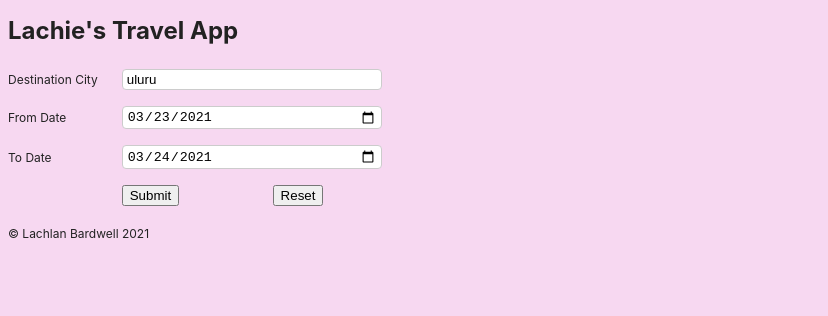
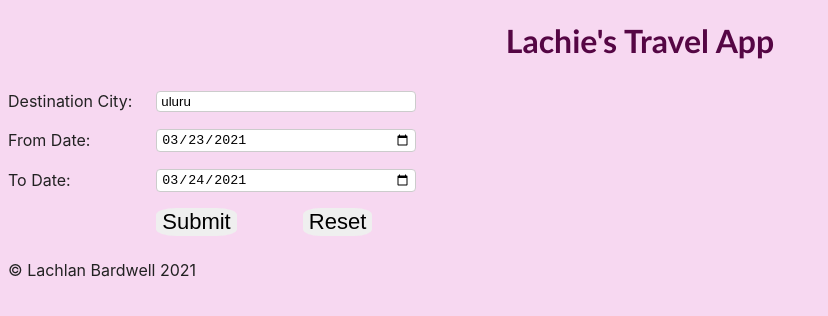
Before and after one commit to KnowsJudo/travel-app, a website built with webpack: page src/client/views/index.html in a window 1280 px wide. Shown: the whole page, without its empty margins (0-828 px from the left). Built offline with nearby package versions, Linux system fonts and the light colour scheme.

Commit message:
small css + html

```diff
--- a/src/client/styles/style.scss
+++ b/src/client/styles/style.scss
@@ -2,15 +2,27 @@ html {
   color: #222;
   font-family: -apple-system, BlinkMacSystemFont, "Segoe UI", Roboto, Oxygen,
     Ubuntu, Cantarell, "Open Sans", "Helvetica Neue", sans-serif;
-  font-size: 12px;
+  font-size: 16px;
 }
 
 body {
-  background-color: rgb(247, 216, 241);
+  background-color: #f7d8f1;
+}
+
+body > h1 {
+  font-family: "Gill Sans", "Gill Sans MT", Calibri, "Trebuchet MS", sans-serif;
+  text-align: center;
+  color: #550644;
+}
+
+button {
+  font-size: 22px;
+  border: none;
+  border-radius: 25%;
 }
 
 button:hover {
-  background-color: rgb(226, 200, 200);
+  color: #e06eba;
   cursor: pointer;
   transition: 200ms;
 }
@@ -40,6 +52,7 @@ button:hover {
 }
 .weather-forecast-table > tbody > tr > td:first-child {
   font-weight: 600;
+  color: #550644;
 }
 
 .weather-forecast-table > tbody > tr > td {
--- a/src/client/views/index.html
+++ b/src/client/views/index.html
@@ -14,7 +14,7 @@
     <tbody>
       <tr>
         <td>
-          <label for="destination">Destination City</label>
+          <label for="destination">Destination City:</label>
         </td>
         <td colspan="2">
           <input class="field" type="text" placeholder="Enter destination here" id="destination" />
@@ -22,7 +22,7 @@
       </tr>
       <tr>
         <td>
-          <label for="from-date">From Date</label>
+          <label for="from-date">From Date:</label>
         </td>
         <td colspan="2">
           <input class="field" type="date" id="from-date" />
@@ -30,7 +30,7 @@
       </tr>
       <tr>
         <td>
-          <label for="to-date">To Date</label>
+          <label for="to-date">To Date:</label>
         </td>
         <td colspan="2">
           <input class="field" type="date" id="to-date" />
```
